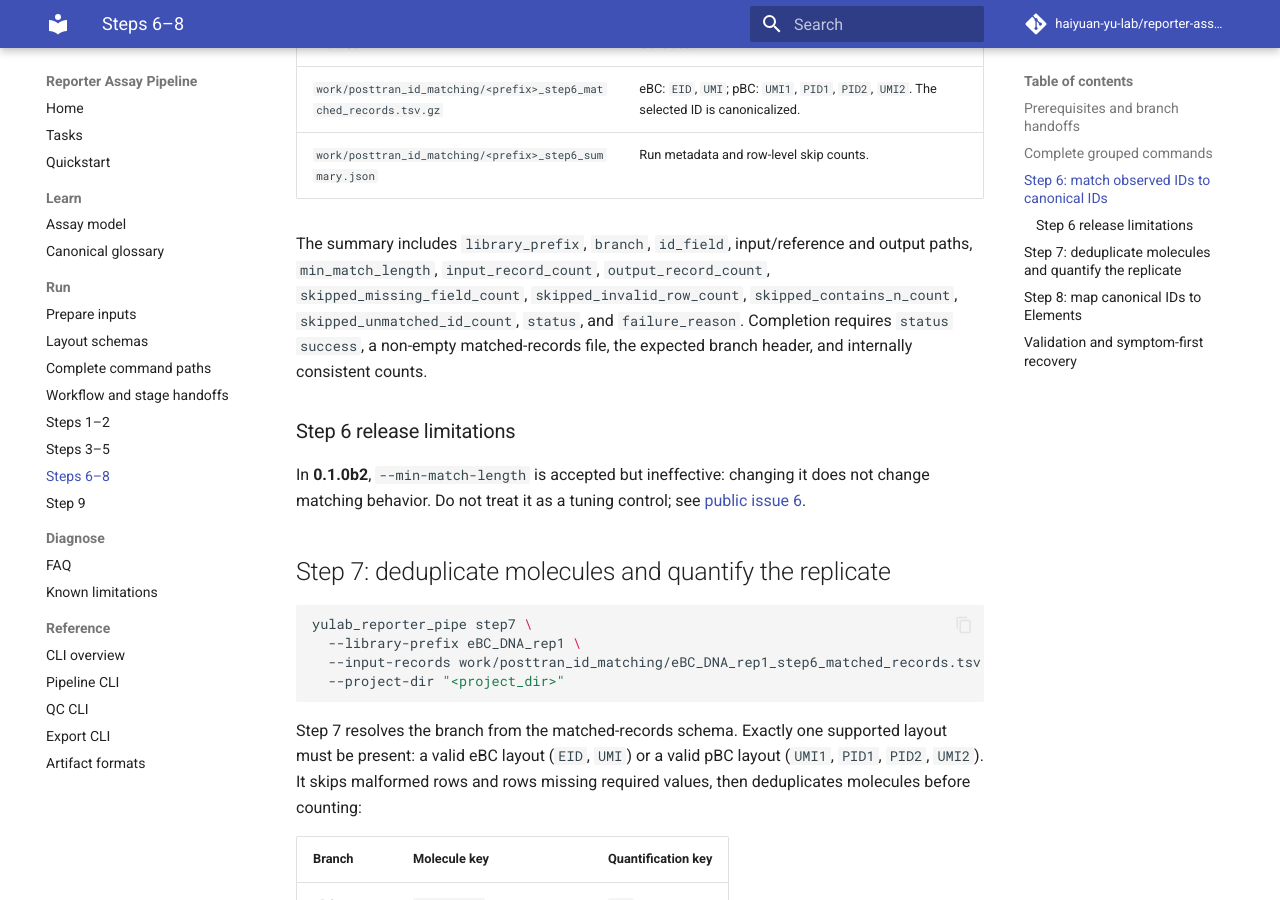
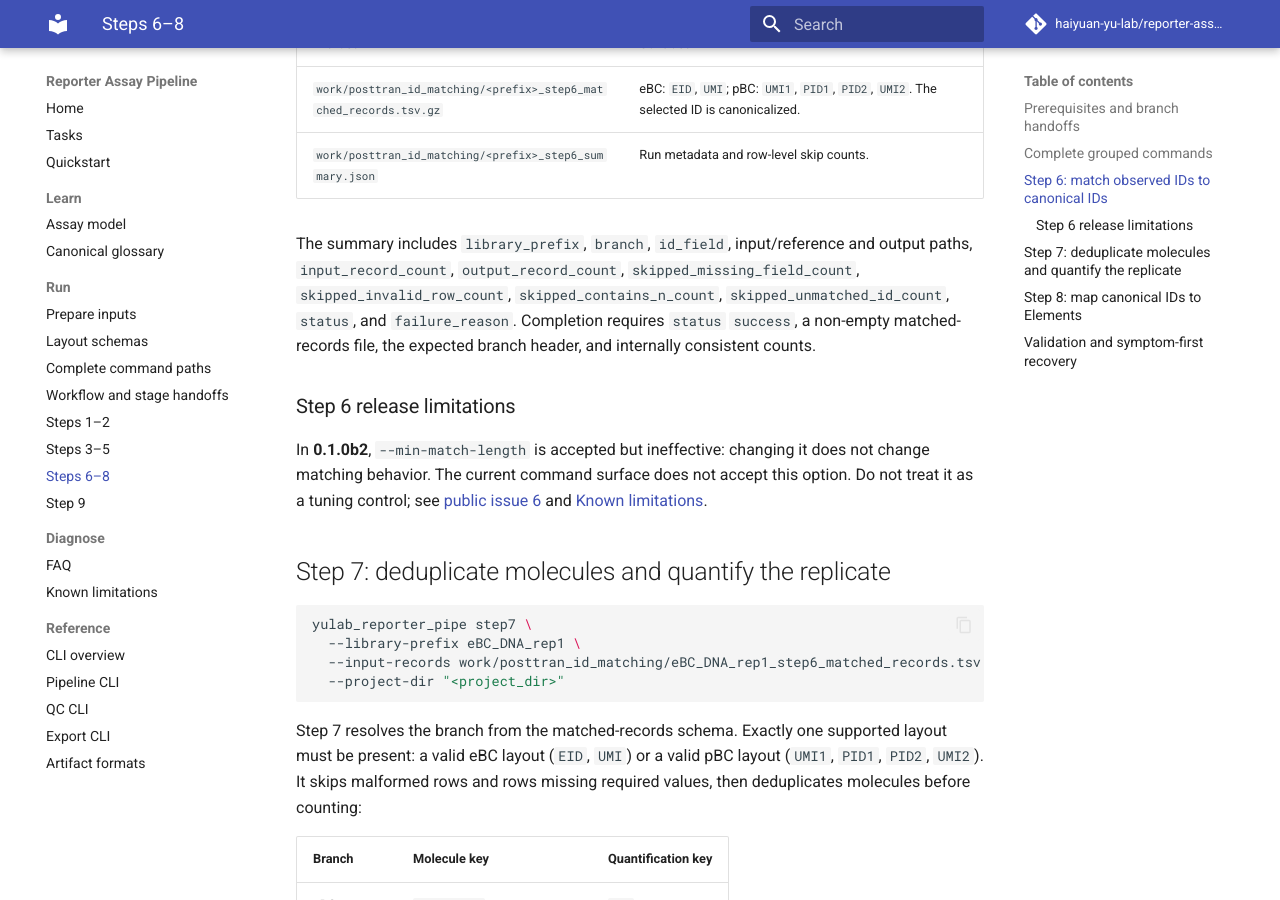
Before and after one commit to haiyuan-yu-lab/reporter-assay-pipeline-doc, an MkDocs documentation site: the page built from docs/steps-6-8.md, in a window 1280 px wide and 900 px high, scrolled down 2355 px. Built offline with MkDocs 1.6.1 and Material for MkDocs 9.7.7, drawn with Linux system fonts in a browser that asks for light colours; comment, search, counter and statistics services are not loaded.

Commit message:
Stop advertising Step 6 --min-match-length on the current command surface.
Keep the 0.1.0b2 limitation record while documenting exact ObservedID lookup
without the retired option.

Co-authored-by: Cursor <cursoragent@cursor.com>

```diff
--- a/docs/steps-6-8.md
+++ b/docs/steps-6-8.md
@@ -111,7 +111,7 @@ Step 6 writes:
 | `work/posttran_id_matching/<prefix>_step6_summary.json` | Run metadata and row-level skip counts. |
 
 The summary includes `library_prefix`, `branch`, `id_field`, input/reference
-and output paths, `min_match_length`, `input_record_count`,
+and output paths, `input_record_count`,
 `output_record_count`, `skipped_missing_field_count`,
 `skipped_invalid_row_count`, `skipped_contains_n_count`,
 `skipped_unmatched_id_count`, `status`, and `failure_reason`.
@@ -121,8 +121,10 @@ expected branch header, and internally consistent counts.
 ### Step 6 release limitations
 
 In **0.1.0b2**, `--min-match-length` is accepted but ineffective: changing it
-does not change matching behavior. Do not treat it as a tuning control; see
-[public issue 6](https://github.com/DignoMor/reporter-assay-pipeline/issues/6).
+does not change matching behavior. The current command surface does not accept
+this option. Do not treat it as a tuning control; see
+[public issue 6](https://github.com/DignoMor/reporter-assay-pipeline/issues/6)
+and [Known limitations](known-limitations.md).
 
 ## Step 7: deduplicate molecules and quantify the replicate
 
```
Also changed, not shown: docs/cli/pipe.md (+5 -4 lines), docs/known-limitations.md (+3 -2 lines).
